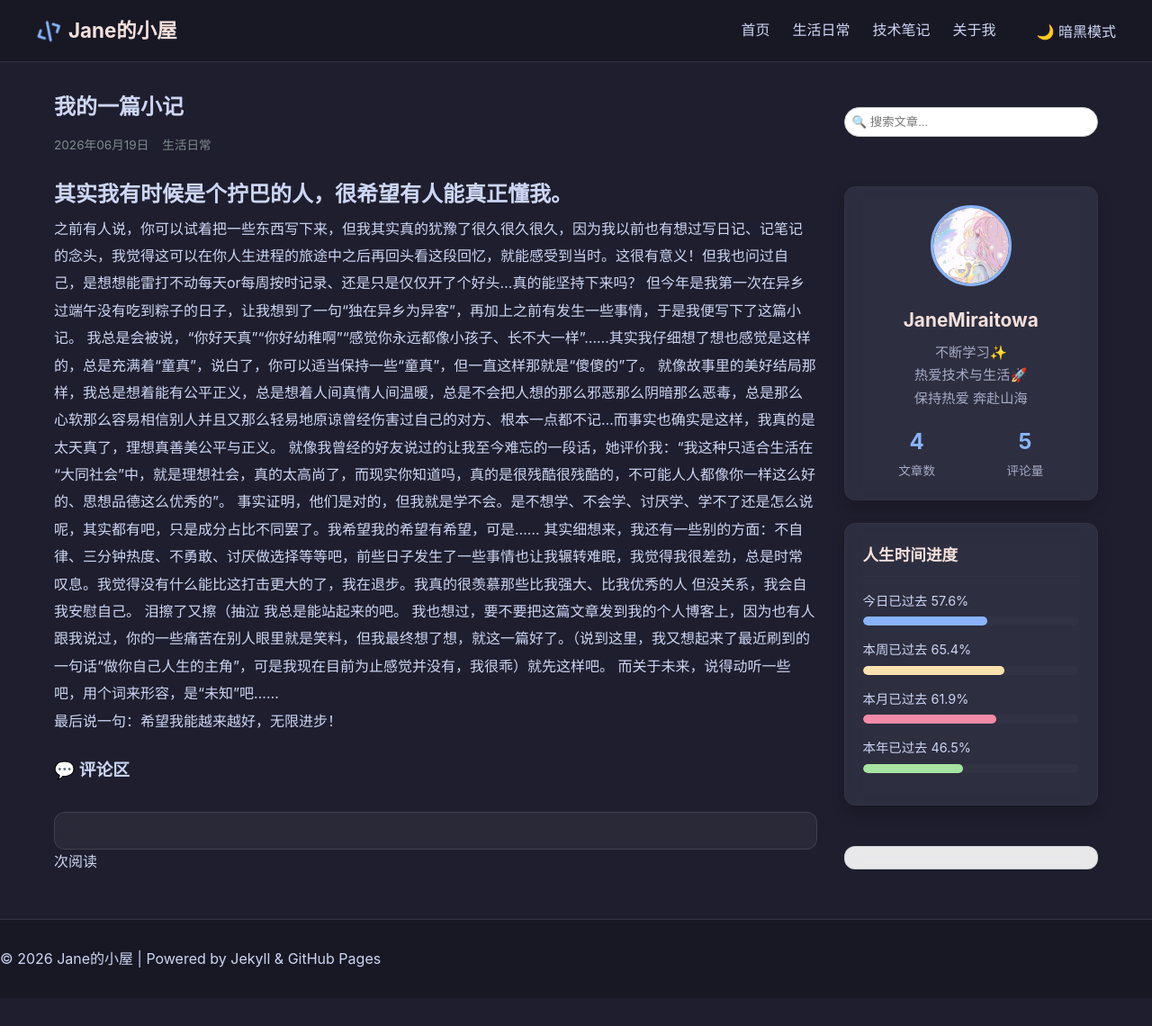
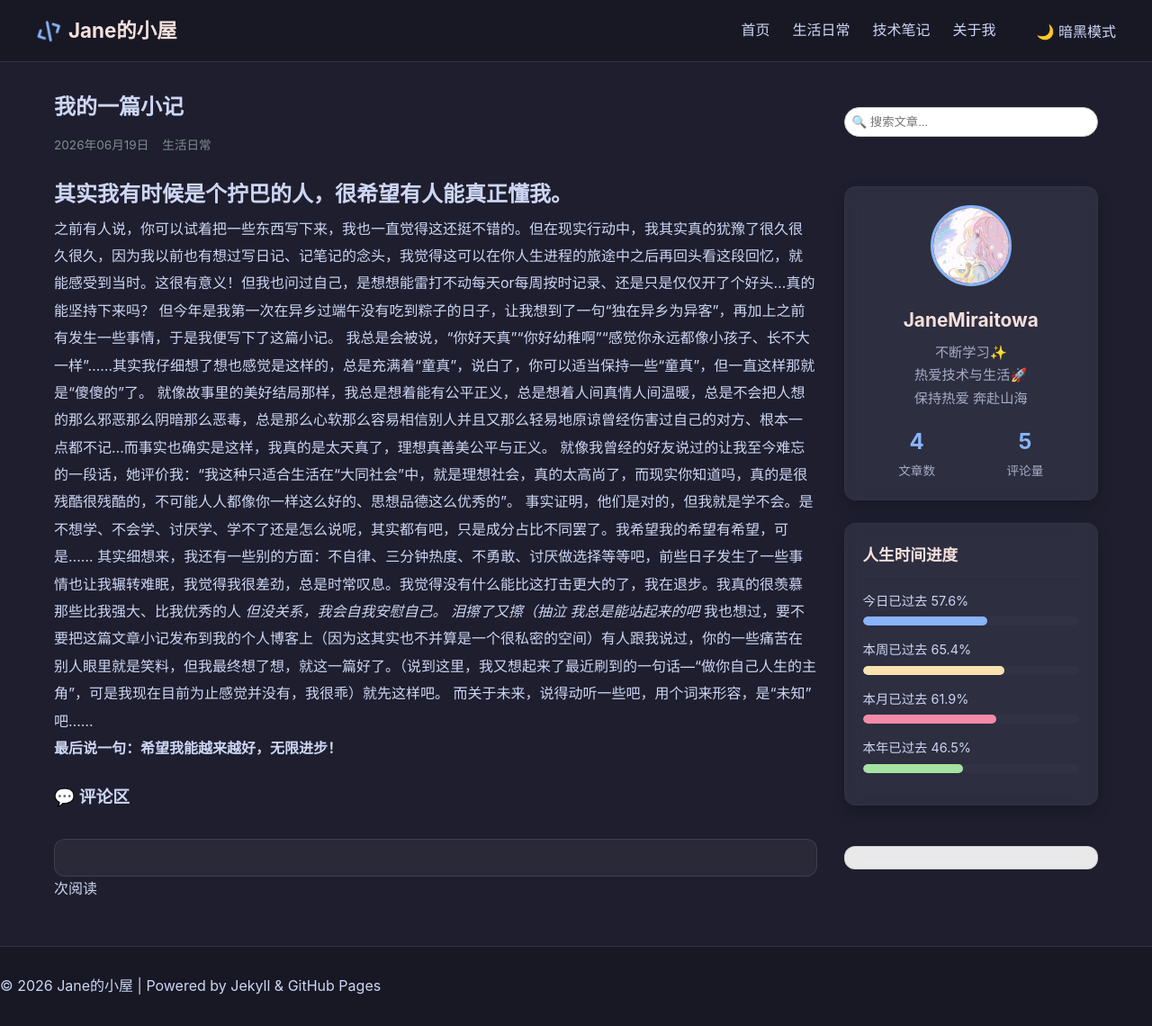
Before and after one commit to JaneMiraitowa/JaneMiraitowa.github.io, a Jekyll site: the page built from _posts/2026-06-19-我的一篇小记.md, in a window 1280 px wide and 1140 px high. Shown: the whole window at 90% size. Built offline with Jekyll 4.4.1, drawn with Linux system fonts in a browser that asks for light colours; comment, search, counter and statistics services are not loaded.

Commit message:
Update 2026-06-19-我的一篇小记.md

```diff
--- a/_posts/2026-06-19-我的一篇小记.md
+++ b/_posts/2026-06-19-我的一篇小记.md
@@ -7,16 +7,16 @@ cover: /assets/images/pic1.jpg
 ---
 
 ## 其实我有时候是个拧巴的人，很希望有人能真正懂我。
-   之前有人说，你可以试着把一些东西写下来，但我其实真的犹豫了很久很久很久，因为我以前也有想过写日记、记笔记的念头，我觉得这可以在你人生进程的旅途中之后再回头看这段回忆，就能感受到当时。这很有意义！但我也问过自己，是想想能雷打不动每天or每周按时记录、还是只是仅仅开了个好头…真的能坚持下来吗？
+   之前有人说，你可以试着把一些东西写下来，我也一直觉得这还挺不错的。但在现实行动中，我其实真的犹豫了很久很久很久，因为我以前也有想过写日记、记笔记的念头，我觉得这可以在你人生进程的旅途中之后再回头看这段回忆，就能感受到当时。这很有意义！但我也问过自己，是想想能雷打不动每天or每周按时记录、还是只是仅仅开了个好头…真的能坚持下来吗？
    但今年是我第一次在异乡过端午没有吃到粽子的日子，让我想到了一句“独在异乡为异客”，再加上之前有发生一些事情，于是我便写下了这篇小记。
    我总是会被说，“你好天真”“你好幼稚啊”“感觉你永远都像小孩子、长不大一样”……其实我仔细想了想也感觉是这样的，总是充满着“童真”，说白了，你可以适当保持一些“童真”，但一直这样那就是“傻傻的”了。
    就像故事里的美好结局那样，我总是想着能有公平正义，总是想着人间真情人间温暖，总是不会把人想的那么邪恶那么阴暗那么恶毒，总是那么心软那么容易相信别人并且又那么轻易地原谅曾经伤害过自己的对方、根本一点都不记…而事实也确实是这样，我真的是太天真了，理想真善美公平与正义。
    就像我曾经的好友说过的让我至今难忘的一段话，她评价我：“我这种只适合生活在“大同社会”中，就是理想社会，真的太高尚了，而现实你知道吗，真的是很残酷很残酷的，不可能人人都像你一样这么好的、思想品德这么优秀的”。
    事实证明，他们是对的，但我就是学不会。是不想学、不会学、讨厌学、学不了还是怎么说呢，其实都有吧，只是成分占比不同罢了。我希望我的希望有希望，可是……
    其实细想来，我还有一些别的方面：不自律、三分钟热度、不勇敢、讨厌做选择等等吧，前些日子发生了一些事情也让我辗转难眠，我觉得我很差劲，总是时常叹息。我觉得没有什么能比这打击更大的了，我在退步。我真的很羡慕那些比我强大、比我优秀的人
-   但没关系，我会自我安慰自己。
+   *但没关系，我会自我安慰自己。
    泪擦了又擦（抽泣
-   我总是能站起来的吧。
-   我也想过，要不要把这篇文章发到我的个人博客上，因为也有人跟我说过，你的一些痛苦在别人眼里就是笑料，但我最终想了想，就这一篇好了。（说到这里，我又想起来了最近刷到的一句话“做你自己人生的主角”，可是我现在目前为止感觉并没有，我很乖）就先这样吧。
+   我总是能站起来的吧*
+   我也想过，要不要把这篇文章小记发布到我的个人博客上（因为这其实也不并算是一个很私密的空间）有人跟我说过，你的一些痛苦在别人眼里就是笑料，但我最终想了想，就这一篇好了。（说到这里，我又想起来了最近刷到的一句话---“做你自己人生的主角”，可是我现在目前为止感觉并没有，我很乖）就先这样吧。
    而关于未来，说得动听一些吧，用个词来形容，是“未知”吧……
-   最后说一句：希望我能越来越好，无限进步！
+   **最后说一句：希望我能越来越好，无限进步！**
```
